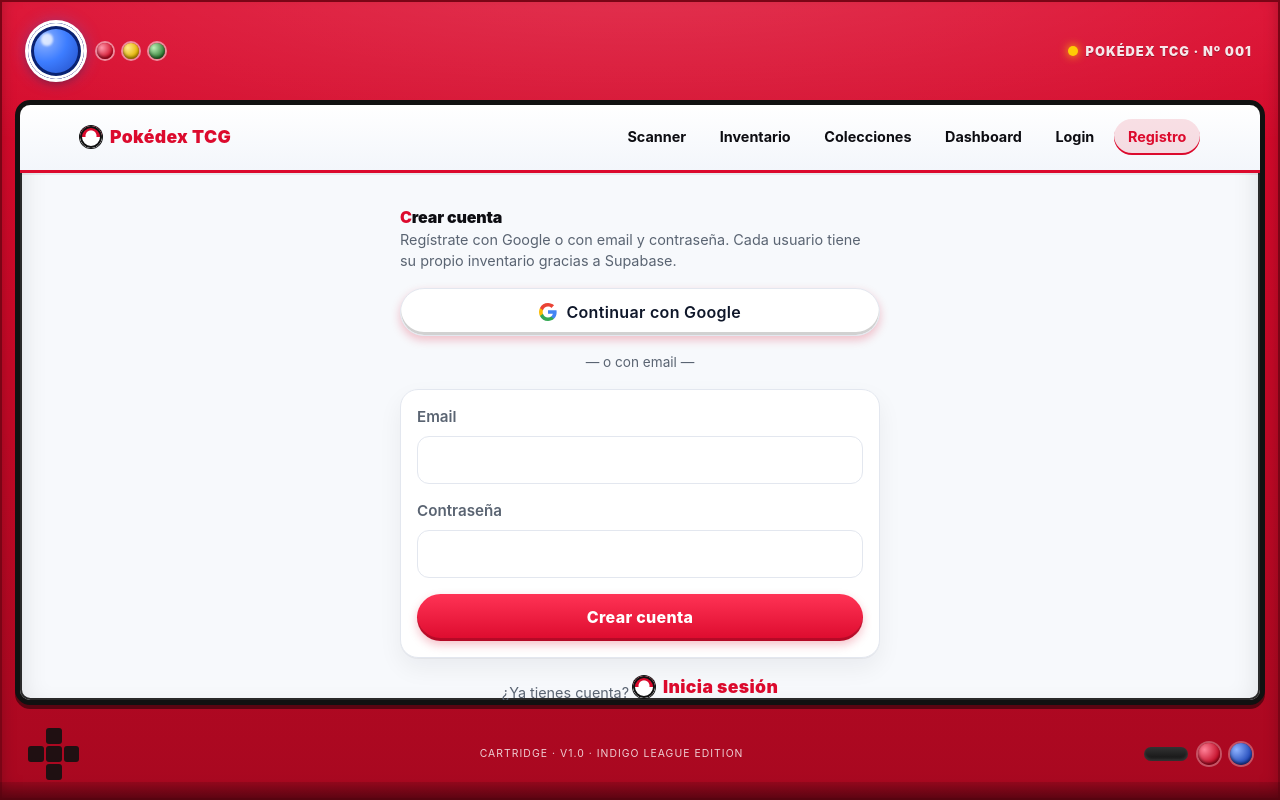
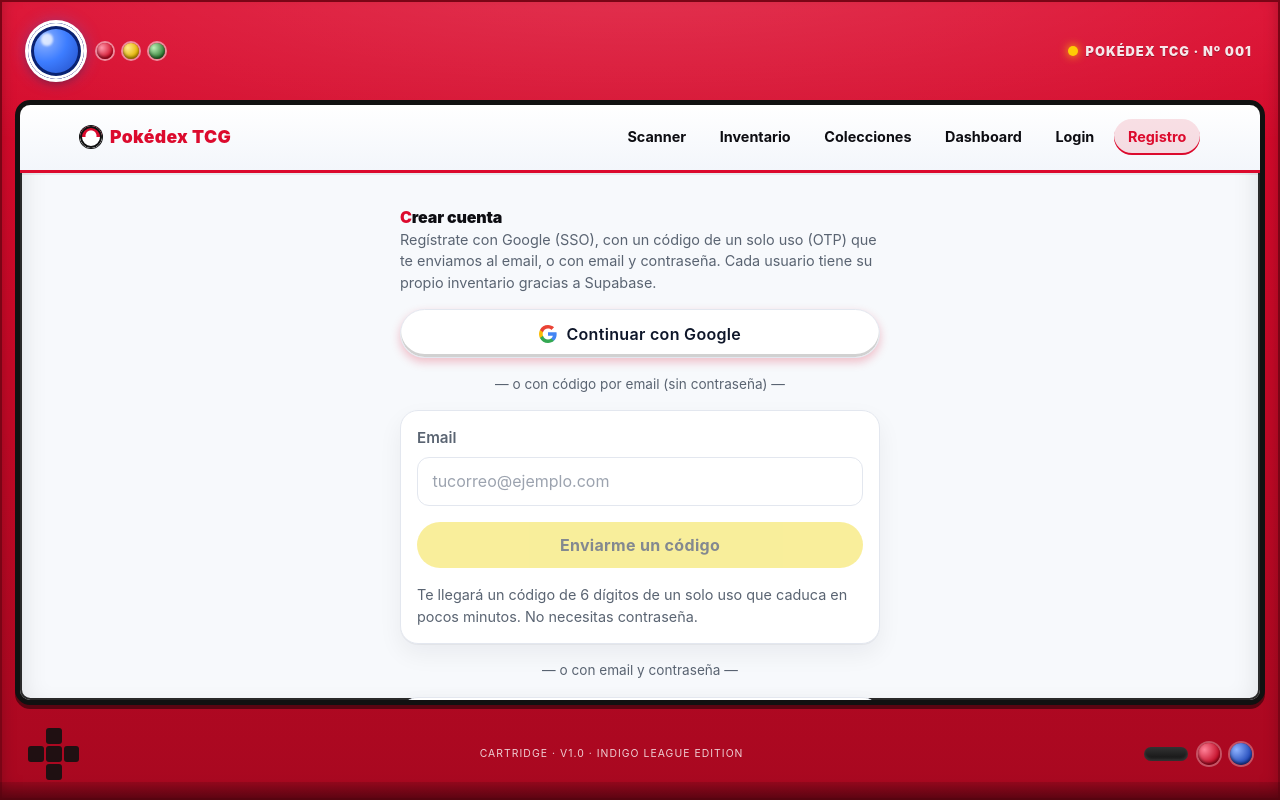
Before and after one commit to panchoalvarezg/PokemonScan, a Next.js app in the folder pokemon-card-pokedex/: page /register in a window 1280 px wide. Built offline with nearby package versions, Linux system fonts and the light colour scheme.

Commit message:
v11 implementacion OTP

```diff
--- a/pokemon-card-pokedex/app/login/page.tsx
+++ b/pokemon-card-pokedex/app/login/page.tsx
@@ -10,8 +10,8 @@
         <div>
           <h1>Iniciar sesión</h1>
           <p className="small">
-            Entra con tu cuenta de Google o con tu email para ver tu inventario
-            de cartas Pokémon.
+            Entra con Google (SSO), con un código de un solo uso (OTP) enviado
+            a tu email, o con tu email y contraseña clásicos.
           </p>
         </div>
         <AuthForm mode="login" />
--- a/pokemon-card-pokedex/app/register/page.tsx
+++ b/pokemon-card-pokedex/app/register/page.tsx
@@ -10,8 +10,9 @@
         <div>
           <h1>Crear cuenta</h1>
           <p className="small">
-            Regístrate con Google o con email y contraseña. Cada usuario tiene
-            su propio inventario gracias a Supabase.
+            Regístrate con Google (SSO), con un código de un solo uso (OTP)
+            que te enviamos al email, o con email y contraseña. Cada usuario
+            tiene su propio inventario gracias a Supabase.
           </p>
         </div>
         <AuthForm mode="register" />
--- a/pokemon-card-pokedex/components/AuthForm.tsx
+++ b/pokemon-card-pokedex/components/AuthForm.tsx
@@ -13,6 +13,14 @@
   const [error, setError] = useState("");
   const [loading, setLoading] = useState(false);
   const [oauthLoading, setOauthLoading] = useState(false);
+
+  // Estado del flujo OTP (código de un solo uso enviado al email).
+  // `otpSent === true` cambia el formulario al paso 2 (introducir código).
+  const [otpEmail, setOtpEmail] = useState("");
+  const [otpCode, setOtpCode] = useState("");
+  const [otpSent, setOtpSent] = useState(false);
+  const [otpLoading, setOtpLoading] = useState(false);
+
   const router = useRouter();
 
   // Si el callback de OAuth falló, muestra el mensaje en la propia página.
@@ -64,6 +72,84 @@
     setMessage(mode === "login" ? "Sesión iniciada." : "Cuenta creada.");
     router.push("/dashboard");
     router.refresh();
+  }
+
+  /**
+   * Paso 1 del flujo OTP: pide a Supabase que envíe un código de 6 dígitos
+   * (o magic link, según la plantilla del proyecto) al email indicado.
+   *
+   * - En modo `login` NO creamos usuarios nuevos: si el email no existe, el
+   *   backend devolverá error. Así evitamos que alguien se registre "sin
+   *   querer" desde la pantalla de login.
+   * - En modo `register` sí permitimos crear la cuenta al vuelo.
+   */
+  async function sendOtp(event: React.FormEvent) {
+    event.preventDefault();
+    setOtpLoading(true);
+    setError("");
+    setMessage("");
+
+    const supabase = createClient();
+    const { error: otpError } = await supabase.auth.signInWithOtp({
+      email: otpEmail,
+      options: {
+        shouldCreateUser: mode === "register",
+        emailRedirectTo:
+          typeof window !== "undefined"
+            ? `${window.location.origin}/auth/callback`
+            : undefined,
+      },
+    });
+
+    setOtpLoading(false);
+
+    if (otpError) {
+      setError(otpError.message);
+      return;
+    }
+
+    setOtpSent(true);
+    setMessage(
+      "Código enviado. Revisa tu correo (y la carpeta de spam) e introduce los 6 dígitos."
+    );
+  }
+
+  /**
+   * Paso 2 del flujo OTP: el usuario escribe el código de 6 dígitos. Lo
+   * intercambiamos por sesión llamando a `verifyOtp`. Supabase devuelve la
+   * sesión en la respuesta y @supabase/ssr se encarga de persistirla en
+   * cookies para que el servidor (RLS incluido) la vea inmediatamente.
+   */
+  async function verifyOtp(event: React.FormEvent) {
+    event.preventDefault();
+    setOtpLoading(true);
+    setError("");
+    setMessage("");
+
+    const supabase = createClient();
+    const { error: verifyError } = await supabase.auth.verifyOtp({
+      email: otpEmail,
+      token: otpCode.trim(),
+      type: "email",
+    });
+
+    setOtpLoading(false);
+
+    if (verifyError) {
+      setError(verifyError.message);
+      return;
+    }
+
+    setMessage("Sesión iniciada con código.");
+    router.push("/dashboard");
+    router.refresh();
+  }
+
+  function resetOtp() {
+    setOtpSent(false);
+    setOtpCode("");
+    setError("");
+    setMessage("");
   }
 
   async function signInWithGoogle() {
@@ -142,7 +228,108 @@
           fontSize: "0.85rem",
         }}
       >
-        — o con email —
+        — o con código por email (sin contraseña) —
+      </div>
+
+      <form
+        className="form card"
+        onSubmit={otpSent ? verifyOtp : sendOtp}
+      >
+        {!otpSent ? (
+          <>
+            <div className="field">
+              <label>Email</label>
+              <input
+                type="email"
+                value={otpEmail}
+                onChange={(e) => setOtpEmail(e.target.value)}
+                required
+                autoComplete="email"
+                placeholder="tucorreo@ejemplo.com"
+              />
+            </div>
+            <button
+              type="submit"
+              className="button"
+              disabled={otpLoading || !otpEmail}
+              style={{
+                background: "#f4e14a",
+                color: "#1f2937",
+                fontWeight: 700,
+              }}
+            >
+              {otpLoading ? "Enviando código…" : "Enviarme un código"}
+            </button>
+            <div className="small" style={{ color: "var(--muted)" }}>
+              Te llegará un código de 6 dígitos de un solo uso que caduca en
+              pocos minutos. No necesitas contraseña.
+            </div>
+          </>
+        ) : (
+          <>
+            <div className="small" style={{ color: "var(--muted)" }}>
+              Código enviado a <strong>{otpEmail}</strong>. Introdúcelo abajo
+              para entrar.
+            </div>
+            <div className="field">
+              <label>Código de 6 dígitos</label>
+              <input
+                type="text"
+                inputMode="numeric"
+                pattern="[0-9]*"
+                maxLength={6}
+                value={otpCode}
+                onChange={(e) =>
+                  setOtpCode(e.target.value.replace(/\D/g, "").slice(0, 6))
+                }
+                required
+                autoComplete="one-time-code"
+                placeholder="••••••"
+                style={{
+                  letterSpacing: "0.4em",
+                  textAlign: "center",
+                  fontSize: "1.25rem",
+                  fontWeight: 700,
+                }}
+              />
+            </div>
+            <button
+              type="submit"
+              className="button"
+              disabled={otpLoading || otpCode.length < 6}
+              style={{
+                background: "#f4e14a",
+                color: "#1f2937",
+                fontWeight: 700,
+              }}
+            >
+              {otpLoading ? "Verificando…" : "Entrar con código"}
+            </button>
+            <button
+              type="button"
+              className="button"
+              onClick={resetOtp}
+              disabled={otpLoading}
+              style={{
+                background: "transparent",
+                color: "var(--muted)",
+                border: "1px dashed var(--border)",
+              }}
+            >
+              Cambiar correo o reenviar
+            </button>
+          </>
+        )}
+      </form>
+
+      <div
+        style={{
+          textAlign: "center",
+          color: "var(--muted)",
+          fontSize: "0.85rem",
+        }}
+      >
+        — o con email y contraseña —
       </div>
 
       <form className="form card" onSubmit={handleSubmit}>
```
